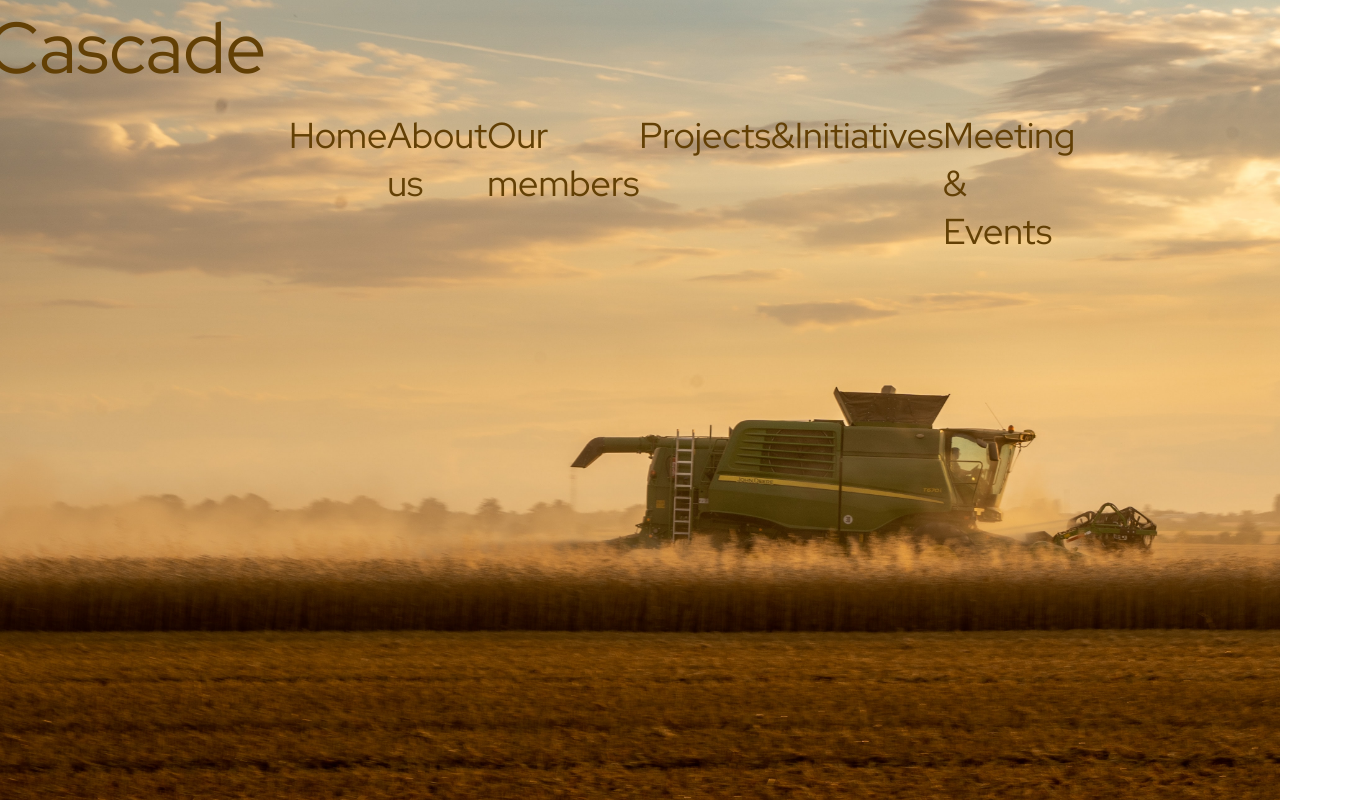
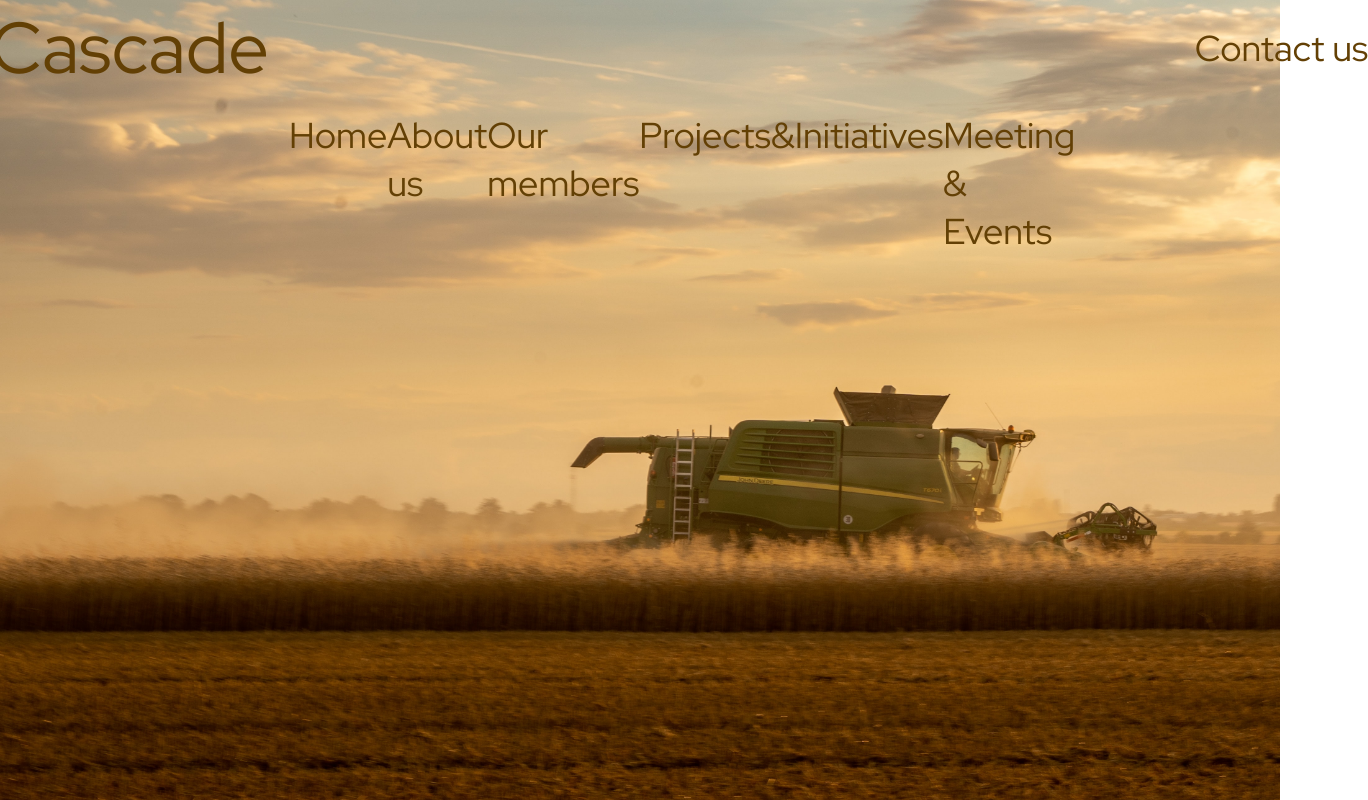
Before and after one commit to SpacyDev/CASCADE, a plain HTML site: page index.html in a window 1280 px wide. Shown: the whole page, 1368 px wide, since content can reach past the window. Drawn offline with nearby package versions, Linux system fonts and the light colour scheme.

Commit message:
header is ready

```diff
--- a/js/index.js
+++ b/js/index.js
@@ -6,7 +6,14 @@ $(document).ready(function() {
         if ( currentClass === "header-logo" ) {
           addedClass = "header-logo-after-load";
         }
+        return addedClass;
+      });
+      $( "div" ).addClass(function( index, currentClass ) {
+        var addedClass;
 
+        if ( currentClass === "contact-us-link" ) {
+          addedClass = "contact-us-afterload";
+        }
         return addedClass;
       });
 });
--- a/scss/base/_header.scss
+++ b/scss/base/_header.scss
@@ -38,7 +38,6 @@
     }
 }
 .contact-us-link {
-    display: none;
     font-family: Red Hat Display;
     font-size: 36px;
     font-style: normal;
@@ -46,6 +45,9 @@
     line-height: 48px;
     letter-spacing: 0em;
     text-align: left;
+    display: flex;
+    align-items: center;
+
 }
 a{
     font-family: Red Hat Display;
@@ -64,6 +66,10 @@ a{
     align-items: center;
 }
 .header-logo-after-load{
-    transform: translate(-192%,0);
+    transform: translate(-446px,0);
     transition: all 2s ease-in-out;
 }
+.contact-us-afterload{
+    transform: translate(480px,0);
+    transition: all 2s ease-in-out;
+}
--- a/scss/sections/_home.scss
+++ b/scss/sections/_home.scss
@@ -1,9 +1,9 @@
 .home-container{
     position: absolute;
-    display: flex;
     width: 100%;
     height: 100vh;
     z-index: -1;
     background-image: url(../img/home-image.jpg);
     background-size: cover;
+
 }
```
Also changed, not shown: styles.css, 1 other file.
